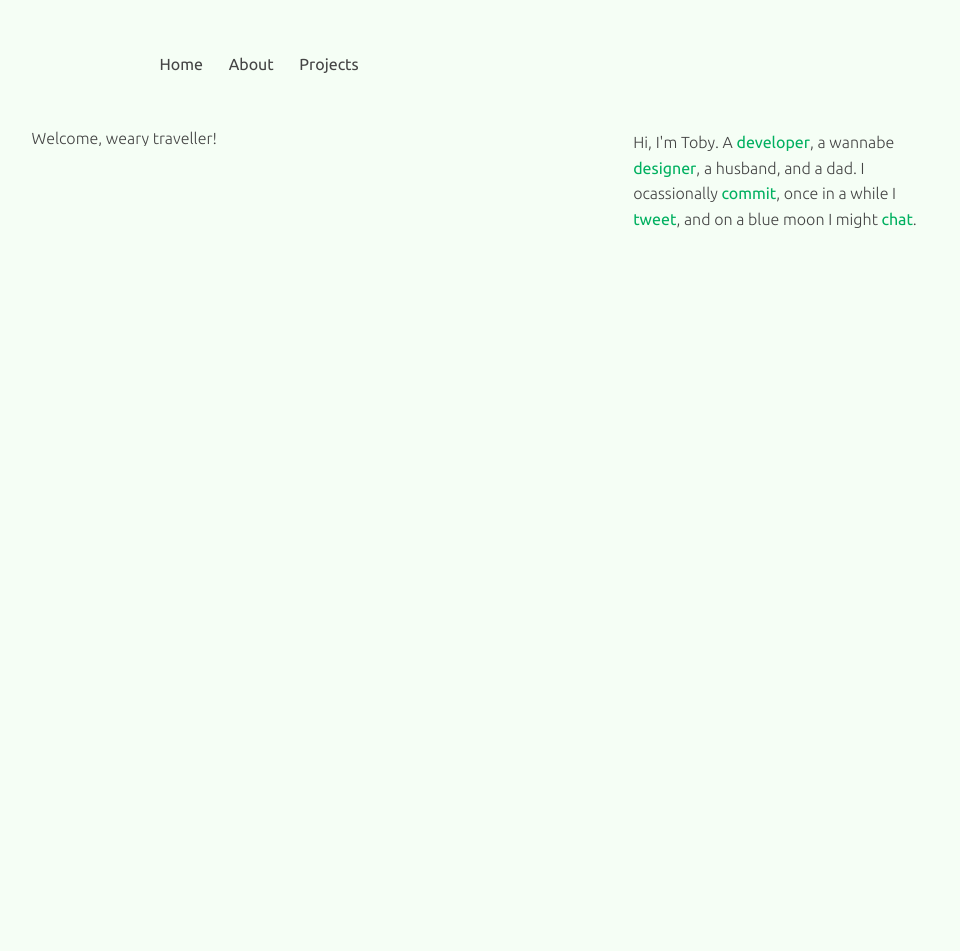
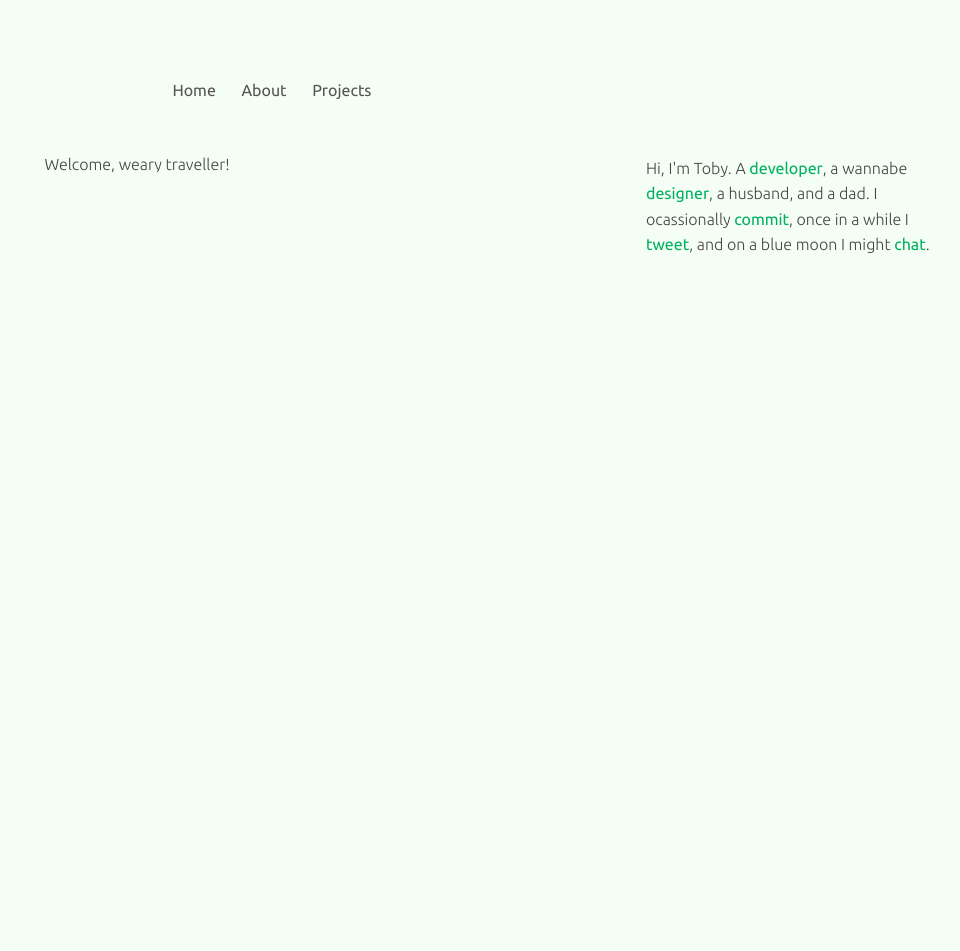
Before and after one commit to idodev/idodev.github.com, a Jekyll site: the page built from index.html, in a window 1280 px wide. Shown: the whole page, without its empty margins (154-1114 px from the left). Built offline with Jekyll 4.4.1, drawn with Linux system fonts in a browser that asks for light colours; before the commit the page ends 900 px from its top, so only the background shows below that.

Commit message:
body padding

```diff
--- a/css/src/style.scss
+++ b/css/src/style.scss
@@ -7,6 +7,7 @@
 $base_spacing:1.6;
 $half_spacing:$base_spacing/2;
 $base_spacing_px:$base_spacing * $base_font_size;
+$half_spacing_px: $half_spacing * $base_font_size;
 
 /*content widths*/
 $content_width_desktop:960px;
@@ -27,6 +28,7 @@
 	font-weight:300;
 }
 body{
+	padding:$base_spacing_px $half_spacing_px;
 	font-size:$base_font_size;
 	background-color:$back_color;
 	color:$text_color;
@@ -100,9 +102,10 @@
 		padding-left:$base_spacing_px;
 		a{
 			line-height:128px;
-			color:#444;
+			color:#555;
 			&:hover{
 				color:$brand_color;
+				text-decoration: none;
 			}
 		}
 	}
--- a/css/style.css
+++ b/css/style.css
@@ -1 +1 @@
-div,header,footer{overflow:hidden}html,body{width:100%;height:100%;margin:0;padding:0;font-size:62.5%;font-family:Ubuntu,sans-serif;font-weight:300}body{font-size:16px;background-color:#f5fef5;color:#444}p{padding-bottom:25.6px;line-height:1.6}a{color:#00b060;text-decoration:none;font-weight:400}a:hover{text-decoration:underline}::selection{background-color:#00b060;color:#FFF}.wrapper{width:960px;margin:auto}.column{float:left;padding-left:25.6px}.one-whole{width:100%}.one-tenth{width:10%}.two-tenths{width:20%}.three-tenths{width:30%}.four-tenths{width:40%}.five-tenths{width:50%}.six-tenths{width:60%}.seven-tenths{width:70%}.eight-tenths{width:80%}.nine-tenths{width:90%}.push-one-tenth{left:10%}.push-two-tenths{left:20%}.push-three-tenths{left:30%}.push-four-tenths{left:40%}.push-five-tenths{left:50%}.push-six-tenths{left:60%}.push-seven-tenths{left:70%}.push-eight-tenths{left:80%}.push-nine-tenths{left:90%}a.logo{float:left}a.logo h1 img{display:block;width:128px;height:128px}.site-nav{display:inline-block}.site-nav li{display:block;float:left;padding-left:25.6px}.site-nav li a{line-height:128px;color:#444}.site-nav li a:hover{color:#00b060}
+div,header,footer{overflow:hidden}html,body{width:100%;height:100%;margin:0;padding:0;font-size:62.5%;font-family:Ubuntu,sans-serif;font-weight:300}body{padding:25.6px 12.8px;font-size:16px;background-color:#f5fef5;color:#444}p{padding-bottom:25.6px;line-height:1.6}a{color:#00b060;text-decoration:none;font-weight:400}a:hover{text-decoration:underline}::selection{background-color:#00b060;color:#FFF}.wrapper{width:960px;margin:auto}.column{float:left;padding-left:25.6px}.one-whole{width:100%}.one-tenth{width:10%}.two-tenths{width:20%}.three-tenths{width:30%}.four-tenths{width:40%}.five-tenths{width:50%}.six-tenths{width:60%}.seven-tenths{width:70%}.eight-tenths{width:80%}.nine-tenths{width:90%}.push-one-tenth{left:10%}.push-two-tenths{left:20%}.push-three-tenths{left:30%}.push-four-tenths{left:40%}.push-five-tenths{left:50%}.push-six-tenths{left:60%}.push-seven-tenths{left:70%}.push-eight-tenths{left:80%}.push-nine-tenths{left:90%}a.logo{float:left}a.logo h1 img{display:block;width:128px;height:128px}.site-nav{display:inline-block}.site-nav li{display:block;float:left;padding-left:25.6px}.site-nav li a{line-height:128px;color:#555}.site-nav li a:hover{color:#00b060;text-decoration:none}
```
